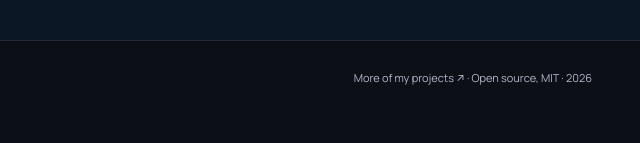
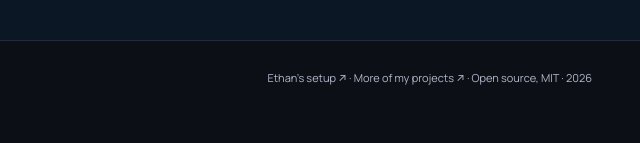
Before and after one commit to EthanSK/agentic-mouse, a browser extension: page docs/index.html in a window 1280 px wide. Shown: the part 7495-7638 px from the top of the page, 640-1280 px from the left. Drawn offline with Linux system fonts and the light colour scheme; no server answers.

Commit message:
Link Ethan’s setup from site footer

```diff
--- a/docs/index.html
+++ b/docs/index.html
@@ -799,7 +799,7 @@
       <div class="wrap">
         <span>Ethan SK · My personal setup</span
         ><span
-          ><a href="https://github.com/EthanSK">More of my projects ↗</a> ·
+          ><a href="https://ethansk.github.io/ethan-setup/">Ethan’s setup ↗</a> · <a href="https://github.com/EthanSK">More of my projects ↗</a> ·
           Open source, MIT · 2026</span
         >
       </div>
```
